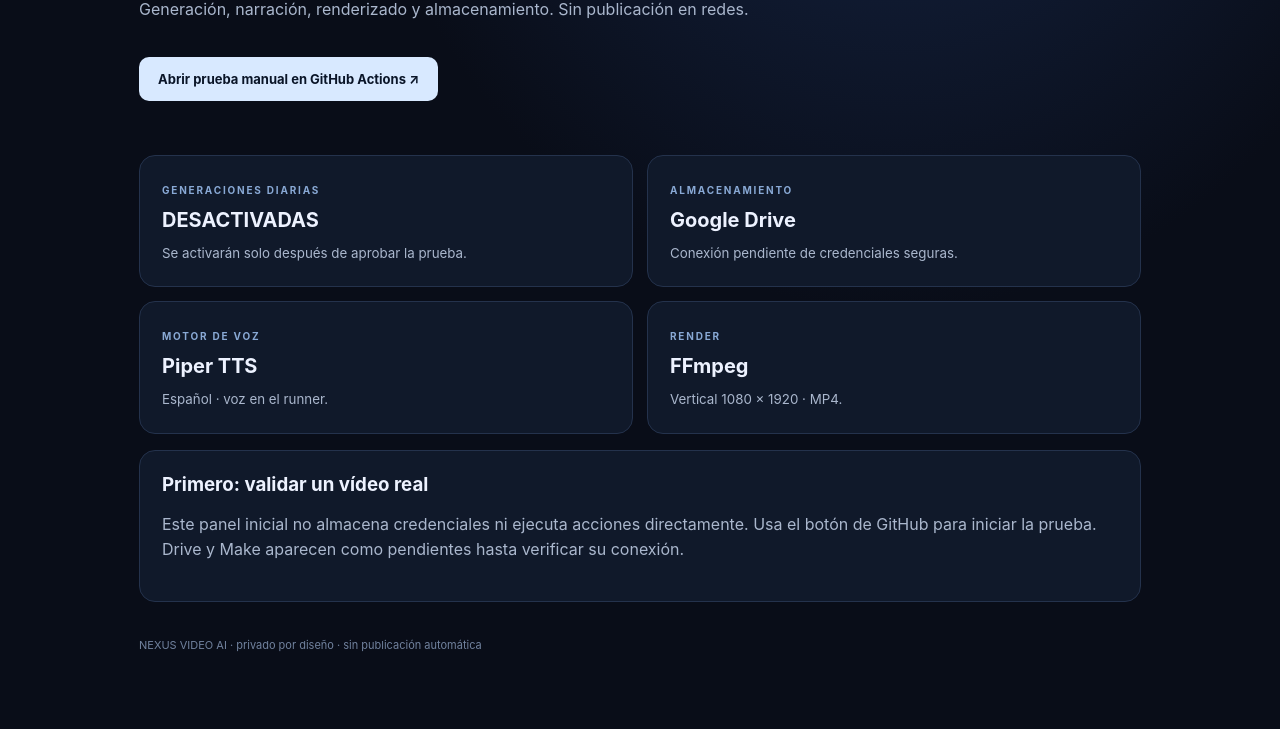
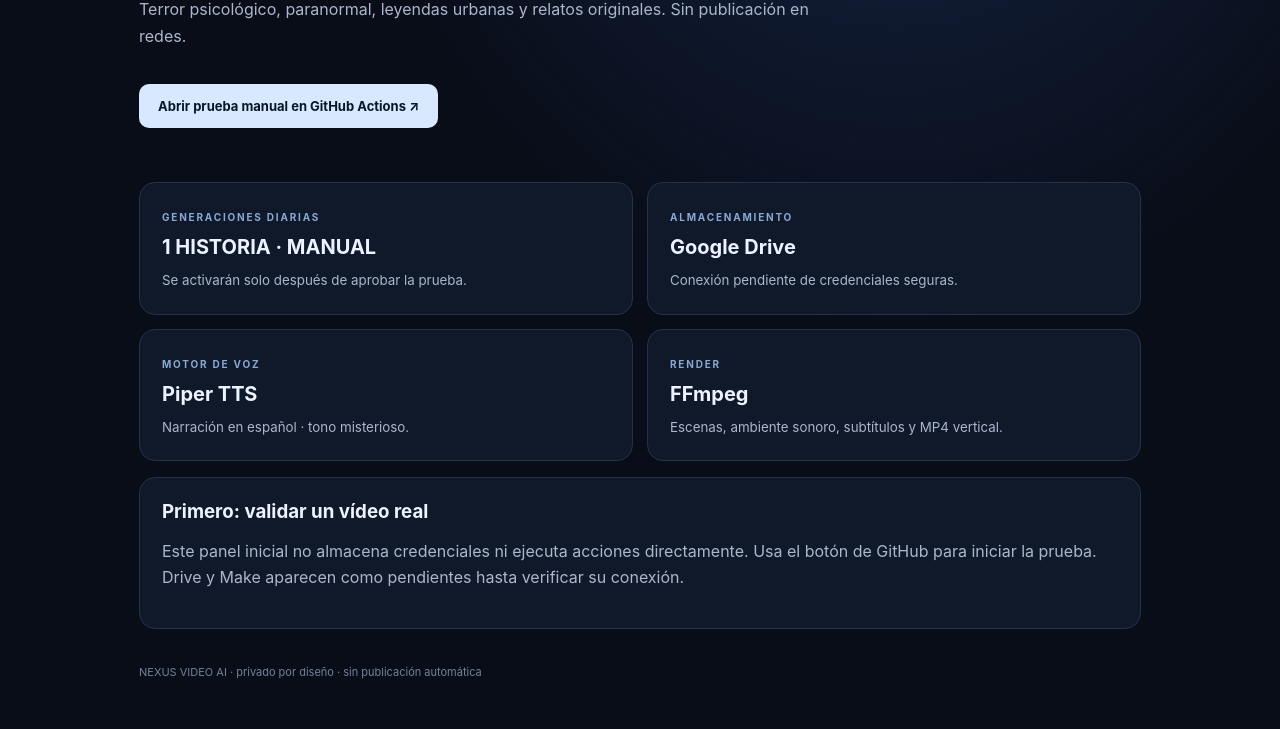
Before and after one commit to Yei09/NEXUS_VIDEO_AI., a plain HTML site: page dashboard/index.html in a window 1280 px wide. Shown: the part 375-1104 px from the top of the page. Before the commit the page ends 1077 px from the top, so only its background shows below. Drawn offline with Linux system fonts and the light colour scheme.

Commit message:
ui: refocus dashboard on automated horror stories

```diff
--- a/dashboard/index.html
+++ b/dashboard/index.html
@@ -1,6 +1,6 @@
 <!doctype html>
 <html lang="es"><head><meta charset="utf-8"><meta name="viewport" content="width=device-width,initial-scale=1"><meta name="theme-color" content="#090d18"><title>NEXUS VIDEO AI · Panel</title><link rel="stylesheet" href="style.css"></head>
 <body><main class="shell"><header><div class="mark">N</div><div><p class="eyebrow">CENTRO DE CONTROL</p><h1>NEXUS VIDEO AI</h1></div><span class="status"><i></i>MODO DE PRUEBA</span></header>
-<section class="hero"><p class="eyebrow">ESTADO DEL SISTEMA</p><h2>Tu estudio de vídeo<br>en automático.</h2><p>Generación, narración, renderizado y almacenamiento. Sin publicación en redes.</p><a class="primary" href="https://github.com/Yei09/NEXUS_VIDEO_AI./actions/workflows/manual-video-test.yml">Abrir prueba manual en GitHub Actions ↗</a></section>
-<section class="grid"><article><span class="eyebrow">GENERACIONES DIARIAS</span><strong>DESACTIVADAS</strong><small>Se activarán solo después de aprobar la prueba.</small></article><article><span class="eyebrow">ALMACENAMIENTO</span><strong>Google Drive</strong><small>Conexión pendiente de credenciales seguras.</small></article><article><span class="eyebrow">MOTOR DE VOZ</span><strong>Piper TTS</strong><small>Español · voz en el runner.</small></article><article><span class="eyebrow">RENDER</span><strong>FFmpeg</strong><small>Vertical 1080 × 1920 · MP4.</small></article></section>
+<section class="hero"><p class="eyebrow">ESTADO DEL SISTEMA</p><h2>Historias de terror<br>que cobran vida.</h2><p>Terror psicológico, paranormal, leyendas urbanas y relatos originales. Sin publicación en redes.</p><a class="primary" href="https://github.com/Yei09/NEXUS_VIDEO_AI./actions/workflows/manual-video-test.yml">Abrir prueba manual en GitHub Actions ↗</a></section>
+<section class="grid"><article><span class="eyebrow">GENERACIONES DIARIAS</span><strong>1 HISTORIA · MANUAL</strong><small>Se activarán solo después de aprobar la prueba.</small></article><article><span class="eyebrow">ALMACENAMIENTO</span><strong>Google Drive</strong><small>Conexión pendiente de credenciales seguras.</small></article><article><span class="eyebrow">MOTOR DE VOZ</span><strong>Piper TTS</strong><small>Narración en español · tono misterioso.</small></article><article><span class="eyebrow">RENDER</span><strong>FFmpeg</strong><small>Escenas, ambiente sonoro, subtítulos y MP4 vertical.</small></article></section>
 <section class="notice"><h3>Primero: validar un vídeo real</h3><p>Este panel inicial no almacena credenciales ni ejecuta acciones directamente. Usa el botón de GitHub para iniciar la prueba. Drive y Make aparecen como pendientes hasta verificar su conexión.</p></section><footer>NEXUS VIDEO AI · privado por diseño · sin publicación automática</footer></main></body></html>
```
